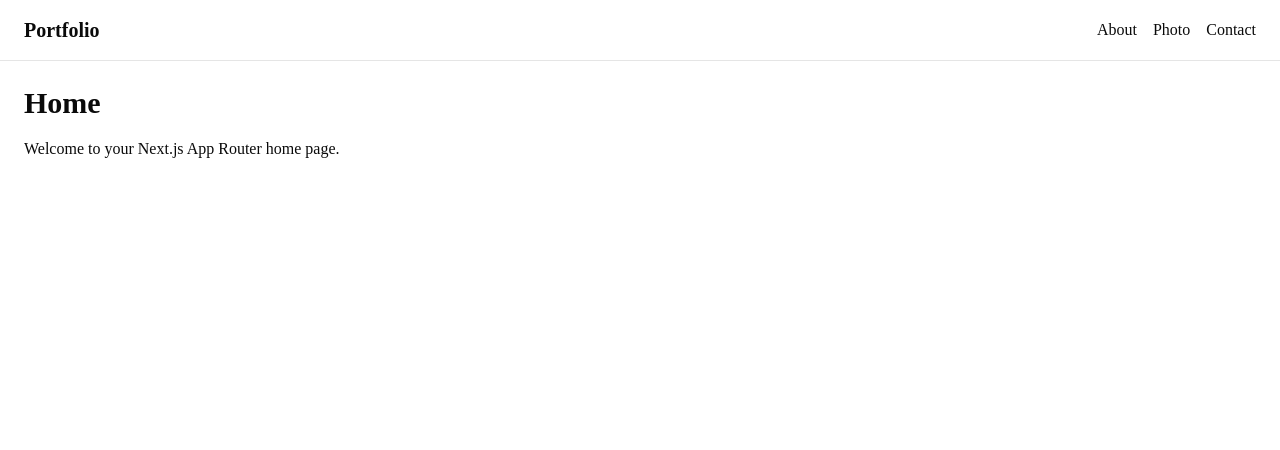
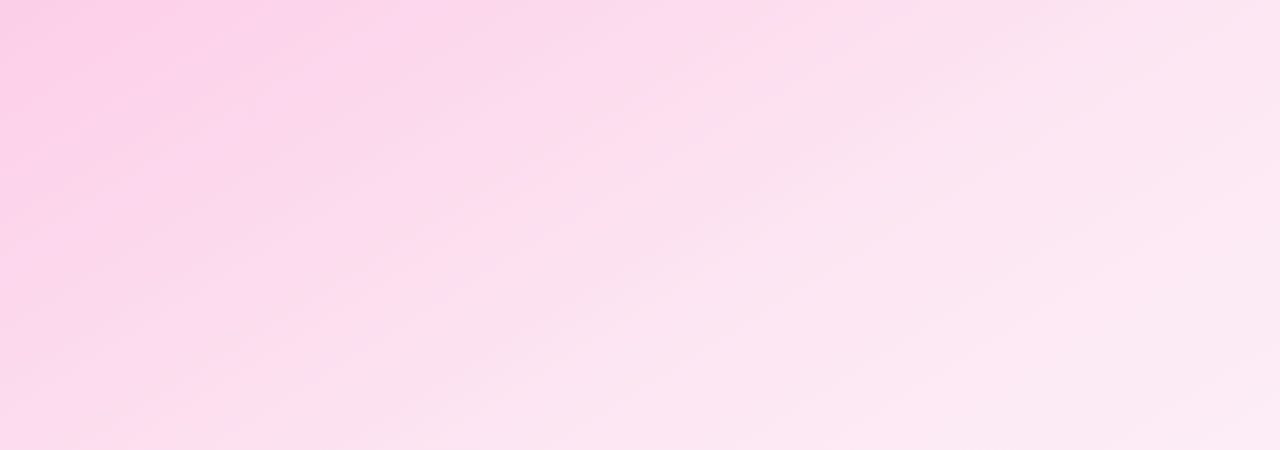
Before and after one commit to MChandra111/CreativePortfolioWebsite, a Next.js app in the folder porfolio/: page / in a window 1280 px wide. Shown: the top 450 px of the page. Built offline with nearby package versions, Linux system fonts and the light colour scheme.

Commit message:
Styles adjusted

```diff
--- a/porfolio/app/globals.css
+++ b/porfolio/app/globals.css
@@ -4,78 +4,40 @@
 
 @custom-variant dark (&:is(.dark *));
 
-@theme inline {
-  --color-background: var(--background);
-  --color-foreground: var(--foreground);
-  --font-sans: var(--font-sans);
-  --font-mono: var(--font-geist-mono);
-  --font-heading: var(--font-sans);
-  --color-sidebar-ring: var(--sidebar-ring);
-  --color-sidebar-border: var(--sidebar-border);
-  --color-sidebar-accent-foreground: var(--sidebar-accent-foreground);
-  --color-sidebar-accent: var(--sidebar-accent);
-  --color-sidebar-primary-foreground: var(--sidebar-primary-foreground);
-  --color-sidebar-primary: var(--sidebar-primary);
-  --color-sidebar-foreground: var(--sidebar-foreground);
-  --color-sidebar: var(--sidebar);
-  --color-chart-5: var(--chart-5);
-  --color-chart-4: var(--chart-4);
-  --color-chart-3: var(--chart-3);
-  --color-chart-2: var(--chart-2);
-  --color-chart-1: var(--chart-1);
-  --color-ring: var(--ring);
-  --color-input: var(--input);
-  --color-border: var(--border);
-  --color-destructive: var(--destructive);
-  --color-accent-foreground: var(--accent-foreground);
-  --color-accent: var(--accent);
-  --color-muted-foreground: var(--muted-foreground);
-  --color-muted: var(--muted);
-  --color-secondary-foreground: var(--secondary-foreground);
-  --color-secondary: var(--secondary);
-  --color-primary-foreground: var(--primary-foreground);
-  --color-primary: var(--primary);
-  --color-popover-foreground: var(--popover-foreground);
-  --color-popover: var(--popover);
-  --color-card-foreground: var(--card-foreground);
-  --color-card: var(--card);
-  --radius-sm: calc(var(--radius) * 0.6);
-  --radius-md: calc(var(--radius) * 0.8);
-  --radius-lg: var(--radius);
-  --radius-xl: calc(var(--radius) * 1.4);
-  --radius-2xl: calc(var(--radius) * 1.8);
-  --radius-3xl: calc(var(--radius) * 2.2);
-  --radius-4xl: calc(var(--radius) * 2.6);
-}
-
 :root {
-  --background: oklch(1 0 0);
+  --font-size: 16px;
+  --background: #ffffff;
   --foreground: oklch(0.145 0 0);
-  --card: oklch(1 0 0);
+  --card: #ffffff;
   --card-foreground: oklch(0.145 0 0);
   --popover: oklch(1 0 0);
   --popover-foreground: oklch(0.145 0 0);
-  --primary: oklch(0.205 0 0);
-  --primary-foreground: oklch(0.985 0 0);
-  --secondary: oklch(0.97 0 0);
-  --secondary-foreground: oklch(0.205 0 0);
-  --muted: oklch(0.97 0 0);
-  --muted-foreground: oklch(0.556 0 0);
-  --accent: oklch(0.97 0 0);
-  --accent-foreground: oklch(0.205 0 0);
-  --destructive: oklch(0.577 0.245 27.325);
-  --border: oklch(0.922 0 0);
-  --input: oklch(0.922 0 0);
+  --primary: #030213;
+  --primary-foreground: oklch(1 0 0);
+  --secondary: oklch(0.95 0.0058 264.53);
+  --secondary-foreground: #030213;
+  --muted: #ececf0;
+  --muted-foreground: #717182;
+  --accent: #e9ebef;
+  --accent-foreground: #030213;
+  --destructive: #d4183d;
+  --destructive-foreground: #ffffff;
+  --border: rgba(0, 0, 0, 0.1);
+  --input: transparent;
+  --input-background: #f3f3f5;
+  --switch-background: #cbced4;
+  --font-weight-medium: 500;
+  --font-weight-normal: 400;
   --ring: oklch(0.708 0 0);
-  --chart-1: oklch(0.87 0 0);
-  --chart-2: oklch(0.556 0 0);
-  --chart-3: oklch(0.439 0 0);
-  --chart-4: oklch(0.371 0 0);
-  --chart-5: oklch(0.269 0 0);
+  --chart-1: oklch(0.646 0.222 41.116);
+  --chart-2: oklch(0.6 0.118 184.704);
+  --chart-3: oklch(0.398 0.07 227.392);
+  --chart-4: oklch(0.828 0.189 84.429);
+  --chart-5: oklch(0.769 0.188 70.08);
   --radius: 0.625rem;
   --sidebar: oklch(0.985 0 0);
   --sidebar-foreground: oklch(0.145 0 0);
-  --sidebar-primary: oklch(0.205 0 0);
+  --sidebar-primary: #030213;
   --sidebar-primary-foreground: oklch(0.985 0 0);
   --sidebar-accent: oklch(0.97 0 0);
   --sidebar-accent-foreground: oklch(0.205 0 0);
@@ -86,11 +48,11 @@
 .dark {
   --background: oklch(0.145 0 0);
   --foreground: oklch(0.985 0 0);
-  --card: oklch(0.205 0 0);
+  --card: oklch(0.145 0 0);
   --card-foreground: oklch(0.985 0 0);
-  --popover: oklch(0.205 0 0);
+  --popover: oklch(0.145 0 0);
   --popover-foreground: oklch(0.985 0 0);
-  --primary: oklch(0.922 0 0);
+  --primary: oklch(0.985 0 0);
   --primary-foreground: oklch(0.205 0 0);
   --secondary: oklch(0.269 0 0);
   --secondary-foreground: oklch(0.985 0 0);
@@ -98,23 +60,67 @@
   --muted-foreground: oklch(0.708 0 0);
   --accent: oklch(0.269 0 0);
   --accent-foreground: oklch(0.985 0 0);
-  --destructive: oklch(0.704 0.191 22.216);
-  --border: oklch(1 0 0 / 10%);
-  --input: oklch(1 0 0 / 15%);
-  --ring: oklch(0.556 0 0);
-  --chart-1: oklch(0.87 0 0);
-  --chart-2: oklch(0.556 0 0);
-  --chart-3: oklch(0.439 0 0);
-  --chart-4: oklch(0.371 0 0);
-  --chart-5: oklch(0.269 0 0);
+  --destructive: oklch(0.396 0.141 25.723);
+  --destructive-foreground: oklch(0.637 0.237 25.331);
+  --border: oklch(0.269 0 0);
+  --input: oklch(0.269 0 0);
+  --ring: oklch(0.439 0 0);
+  --font-weight-medium: 500;
+  --font-weight-normal: 400;
+  --chart-1: oklch(0.488 0.243 264.376);
+  --chart-2: oklch(0.696 0.17 162.48);
+  --chart-3: oklch(0.769 0.188 70.08);
+  --chart-4: oklch(0.627 0.265 303.9);
+  --chart-5: oklch(0.645 0.246 16.439);
   --sidebar: oklch(0.205 0 0);
   --sidebar-foreground: oklch(0.985 0 0);
   --sidebar-primary: oklch(0.488 0.243 264.376);
   --sidebar-primary-foreground: oklch(0.985 0 0);
   --sidebar-accent: oklch(0.269 0 0);
   --sidebar-accent-foreground: oklch(0.985 0 0);
-  --sidebar-border: oklch(1 0 0 / 10%);
-  --sidebar-ring: oklch(0.556 0 0);
+  --sidebar-border: oklch(0.269 0 0);
+  --sidebar-ring: oklch(0.439 0 0);
+}
+
+@theme inline {
+  --color-background: var(--background);
+  --color-foreground: var(--foreground);
+  --color-card: var(--card);
+  --color-card-foreground: var(--card-foreground);
+  --color-popover: var(--popover);
+  --color-popover-foreground: var(--popover-foreground);
+  --color-primary: var(--primary);
+  --color-primary-foreground: var(--primary-foreground);
+  --color-secondary: var(--secondary);
+  --color-secondary-foreground: var(--secondary-foreground);
+  --color-muted: var(--muted);
+  --color-muted-foreground: var(--muted-foreground);
+  --color-accent: var(--accent);
+  --color-accent-foreground: var(--accent-foreground);
+  --color-destructive: var(--destructive);
+  --color-destructive-foreground: var(--destructive-foreground);
+  --color-border: var(--border);
+  --color-input: var(--input);
+  --color-input-background: var(--input-background);
+  --color-switch-background: var(--switch-background);
+  --color-ring: var(--ring);
+  --color-chart-1: var(--chart-1);
+  --color-chart-2: var(--chart-2);
+  --color-chart-3: var(--chart-3);
+  --color-chart-4: var(--chart-4);
+  --color-chart-5: var(--chart-5);
+  --radius-sm: calc(var(--radius) - 4px);
+  --radius-md: calc(var(--radius) - 2px);
+  --radius-lg: var(--radius);
+  --radius-xl: calc(var(--radius) + 4px);
+  --color-sidebar: var(--sidebar);
+  --color-sidebar-foreground: var(--sidebar-foreground);
+  --color-sidebar-primary: var(--sidebar-primary);
+  --color-sidebar-primary-foreground: var(--sidebar-primary-foreground);
+  --color-sidebar-accent: var(--sidebar-accent);
+  --color-sidebar-accent-foreground: var(--sidebar-accent-foreground);
+  --color-sidebar-border: var(--sidebar-border);
+  --color-sidebar-ring: var(--sidebar-ring);
 }
 
 @layer base {
@@ -127,4 +133,8 @@
   html {
     @apply font-sans;
   }
+
+  .page-background {
+    @apply min-h-screen bg-linear-to-br from-pink-200 via-pink-100 to-pink-50;
+  }
 }
--- a/porfolio/app/layout.tsx
+++ b/porfolio/app/layout.tsx
@@ -29,7 +29,6 @@ export default function RootLayout({
       className={`${geistSans.variable} ${geistMono.variable} h-full antialiased`}
     >
       <body className="min-h-full flex flex-col">
-        <Navbar />
         {children}
       </body>
     </html>
--- a/porfolio/app/page.tsx
+++ b/porfolio/app/page.tsx
@@ -1,10 +1,21 @@
 import React from "react";
+import { motion } from "motion/react";
+import { Folder } from "lucide-react";
+
+const folders = [
+  { id: 1, label: "Projects", color: "#FFB4D6" },
+  { id: 2, label: "Documents", color: "#FFC4E1" },
+  { id: 3, label: "Images", color: "#FFD4EC" },
+  { id: 4, label: "Archive", color: "#FFE4F7" },
+];
 
 export default function Home() {
   return (
-    <main className="container mx-auto p-6">
-      <h1 className="text-3xl font-bold">Home</h1>
-      <p className="mt-4">Welcome to your Next.js App Router home page.</p>
-    </main>
+    <div className="page-background min-h-screen size-full flex items-center justify-center bg-linear-to-br from-pink-200 via-pink-100 to-pink-50">
+      <div className="grid grid-cols-2 gap-16">
+
+
+      </div>
+    </div>
   );
 }
--- a/porfolio/components/Navbar/index.tsx
+++ b/porfolio/components/Navbar/index.tsx
@@ -3,7 +3,7 @@ import React from "react";
 
 export default function Navbar() {
   return (
-    <nav className="w-full border-b bg-white">
+    <nav className="w-full border-b bg-primary">
       <div className="container mx-auto px-6 py-4 flex items-center justify-between">
         <Link href="/" className="text-xl font-semibold">Portfolio</Link>
         <div className="flex gap-4">
--- a/porfolio/package.json
+++ b/porfolio/package.json
@@ -13,6 +13,7 @@
     "class-variance-authority": "^0.7.1",
     "clsx": "^2.1.1",
     "lucide-react": "^1.16.0",
+    "motion": "^12.40.0",
     "next": "16.2.6",
     "react": "19.2.4",
     "react-dom": "19.2.4",
```
Also changed, not shown: 1 other file (tests, documents, lock files or other folders).
